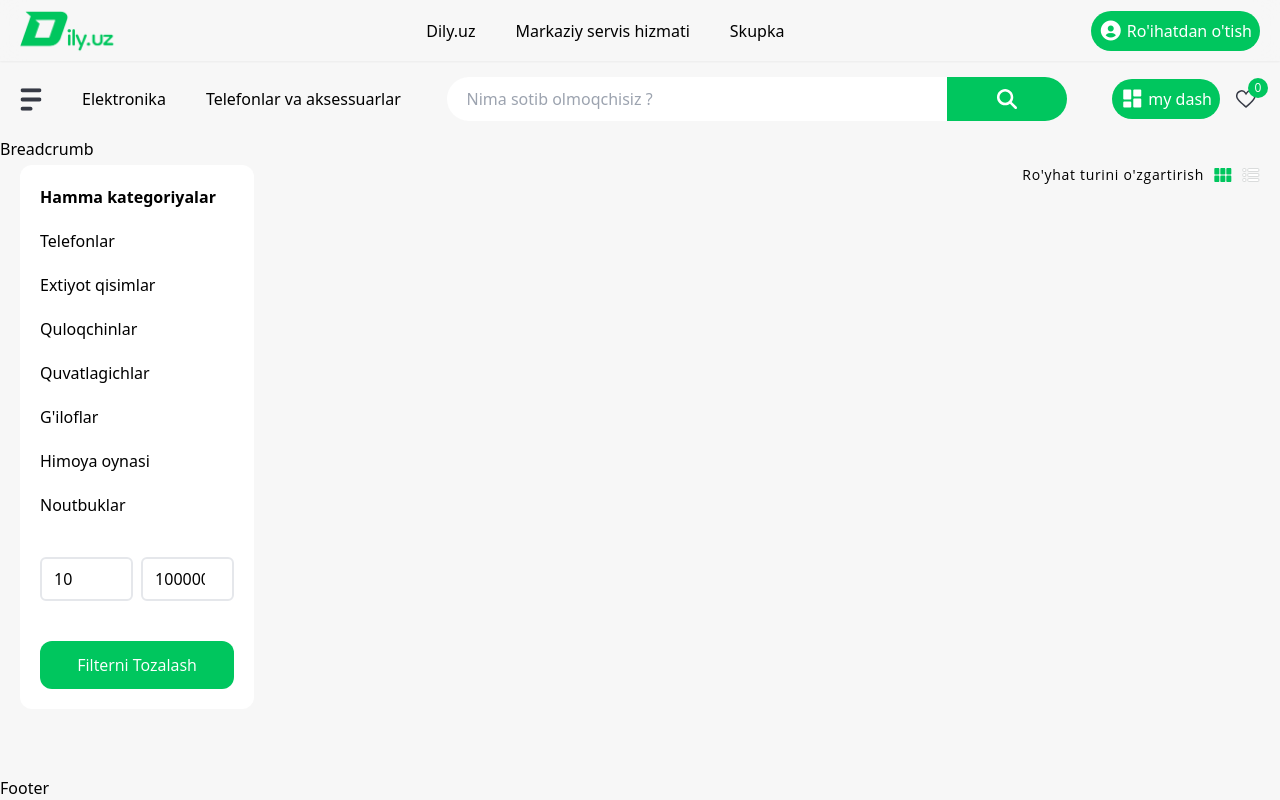
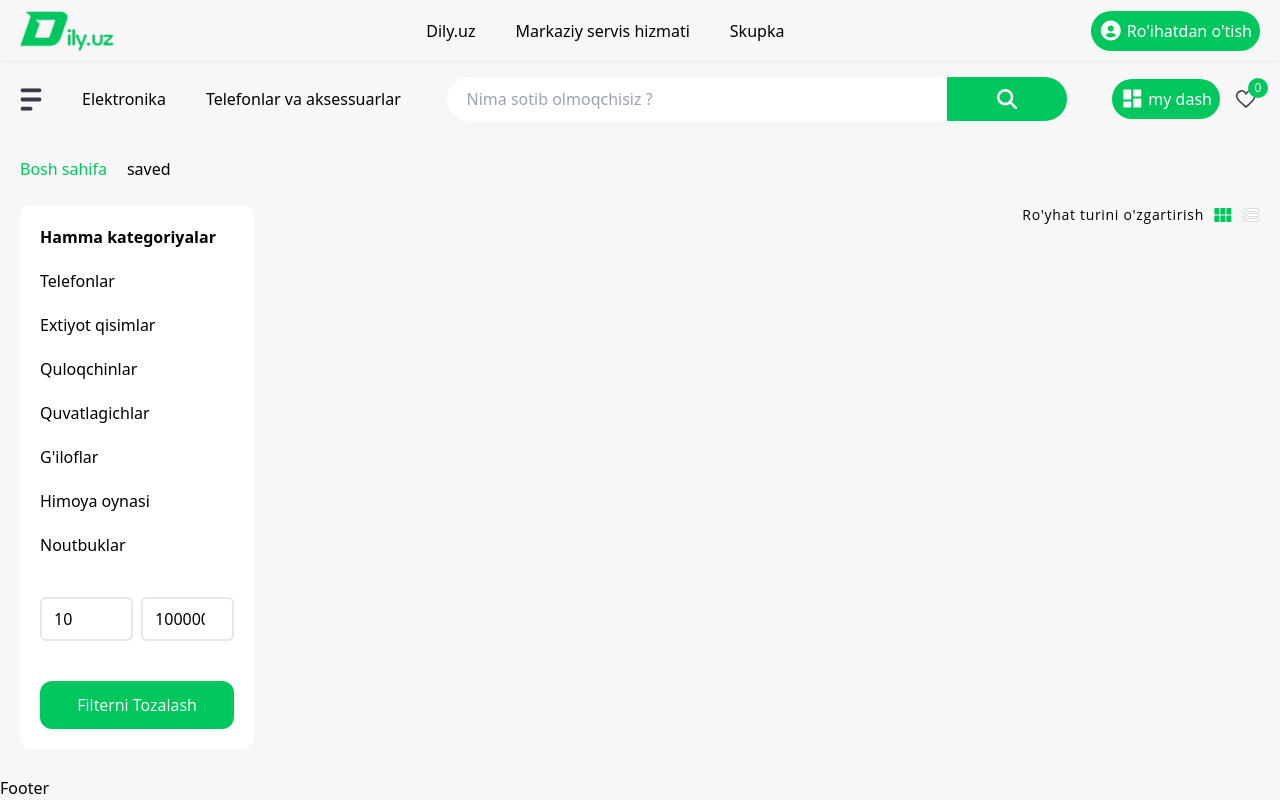
Before and after one commit to dxxdev/dily, a React (Vite) app in the folder client/: page /saved in a window 1280 px wide. Built offline with nearby package versions, Linux system fonts and the light colour scheme.

Commit message:
breadcrumps is ready

```diff
--- a/client/src/components/Breadcrumb.jsx
+++ b/client/src/components/Breadcrumb.jsx
@@ -1,9 +1,40 @@
-import React from 'react'
+import React from "react";
+import { Link, useLocation } from "react-router-dom";
 
-const Breadcrumb = () => {
+const Breadcrump = () => {
+  const location = useLocation();
+  const pathe = location.pathname.replaceAll("%20", " ");
+  location.pathname = pathe;
+  const path = location.pathname.split("/");
+  const filterArr = path.filter(
+    (path) =>
+      path !== "" && path !== "sotib-olish" && path !== "sale" && path !== "car"
+  );
   return (
-    <div>Breadcrumb</div>
-  )
-}
+    <div className="w-full flex items-center justify-center">
+      <ul className="flex space-x-5 vercel my-5  w-full max-w-7xl mx-auto px-5">
+        <li>
+          <Link to={"/"} className="text-bright-green">
+            Bosh sahifa
+          </Link>
+        </li>
 
-export default Breadcrumb
+        {filterArr.map((path, index) => {
+          return (
+            <li key={index}>
+              {index !== filterArr.length - 1 ? (
+                <Link className="text-bright-green" to={path}>
+                  {`${path}`}
+                </Link>
+              ) : (
+                path
+              )}
+            </li>
+          );
+        })}
+      </ul>
+    </div>
+  );
+};
+
+export default Breadcrump;
```
